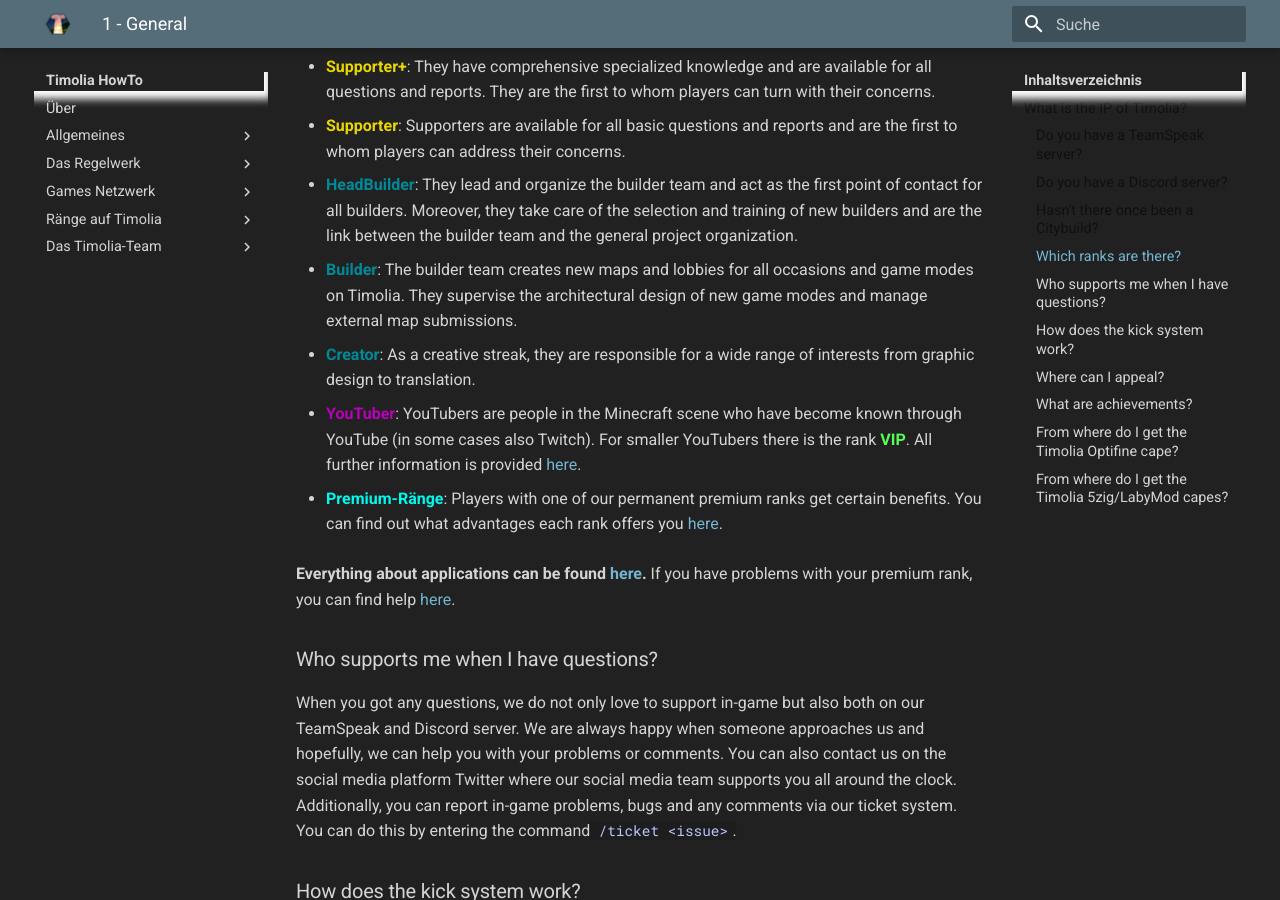
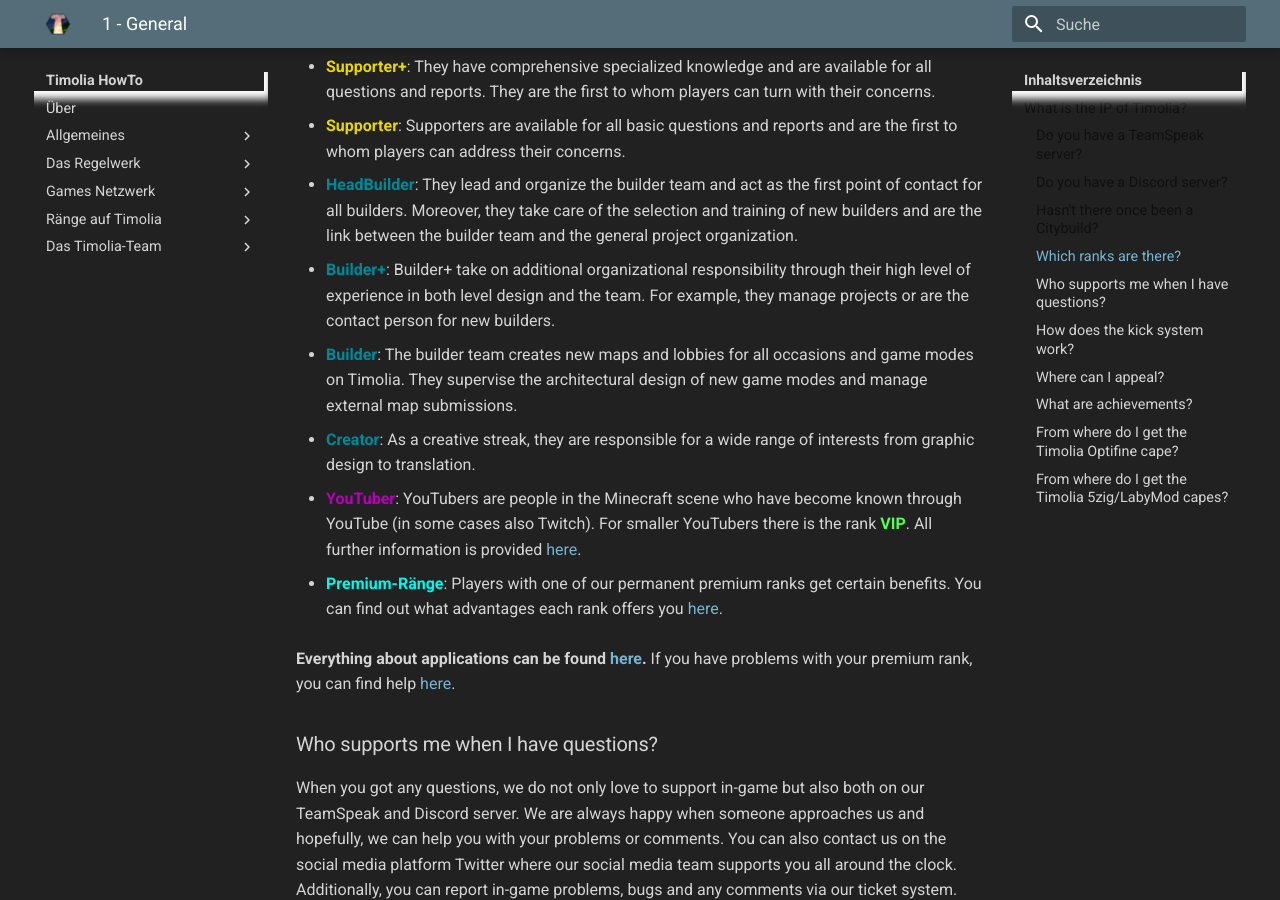
Before and after one commit to TimoliaDE/HowTo, an MkDocs documentation site: the page built from docs/faq.en.md, in a window 1280 px wide and 900 px high, scrolled down 1151 px. Built offline with MkDocs 1.6.1 and Material for MkDocs 9.7.7, drawn with Linux system fonts in a browser that asks for light colours; old or Windows-style settings are respelled for this version of MkDocs.

Commit message:
add Builder+ to FAQ

```diff
--- a/docs/faq.en.md
+++ b/docs/faq.en.md
@@ -55,6 +55,10 @@ are the first to whom players can address their concerns.
 - <b><span class='headbuilder'>HeadBuilder</span></b>:
 They lead and organize the builder team and act as the first point of contact for all builders.
 Moreover, they take care of the selection and training of new builders and are the link between the builder team and the general project organization.
+
+- <b><span class='builder-plus'>Builder+</span></b>:
+Builder+ take on additional organizational responsibility through their high level of experience in both level design and the team.
+For example, they manage projects or are the contact person for new builders.
 
 - <b><span class='builder'>Builder</span></b>:
 The builder team creates new maps and lobbies for all occasions and game modes on Timolia.
```
Also changed, not shown: docs/faq.de.md (+4 -0 lines).
